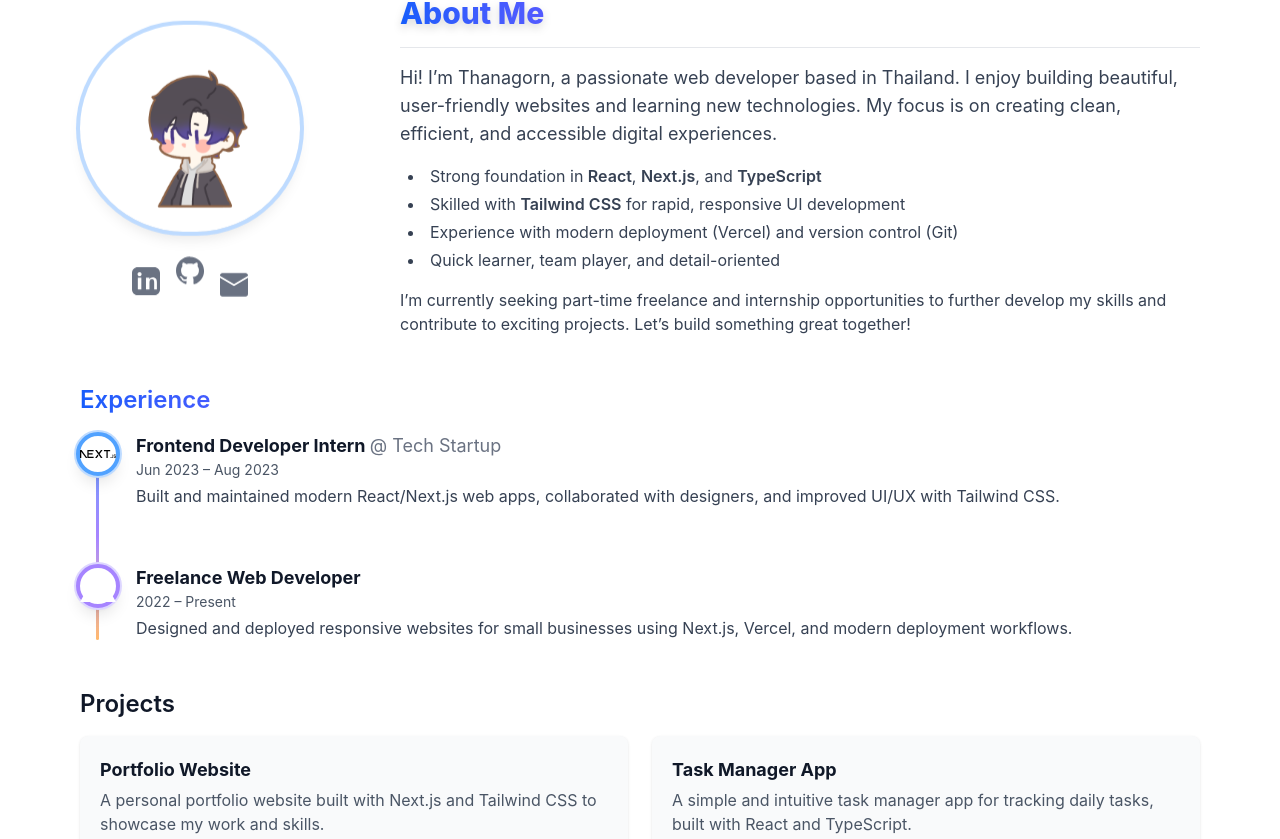
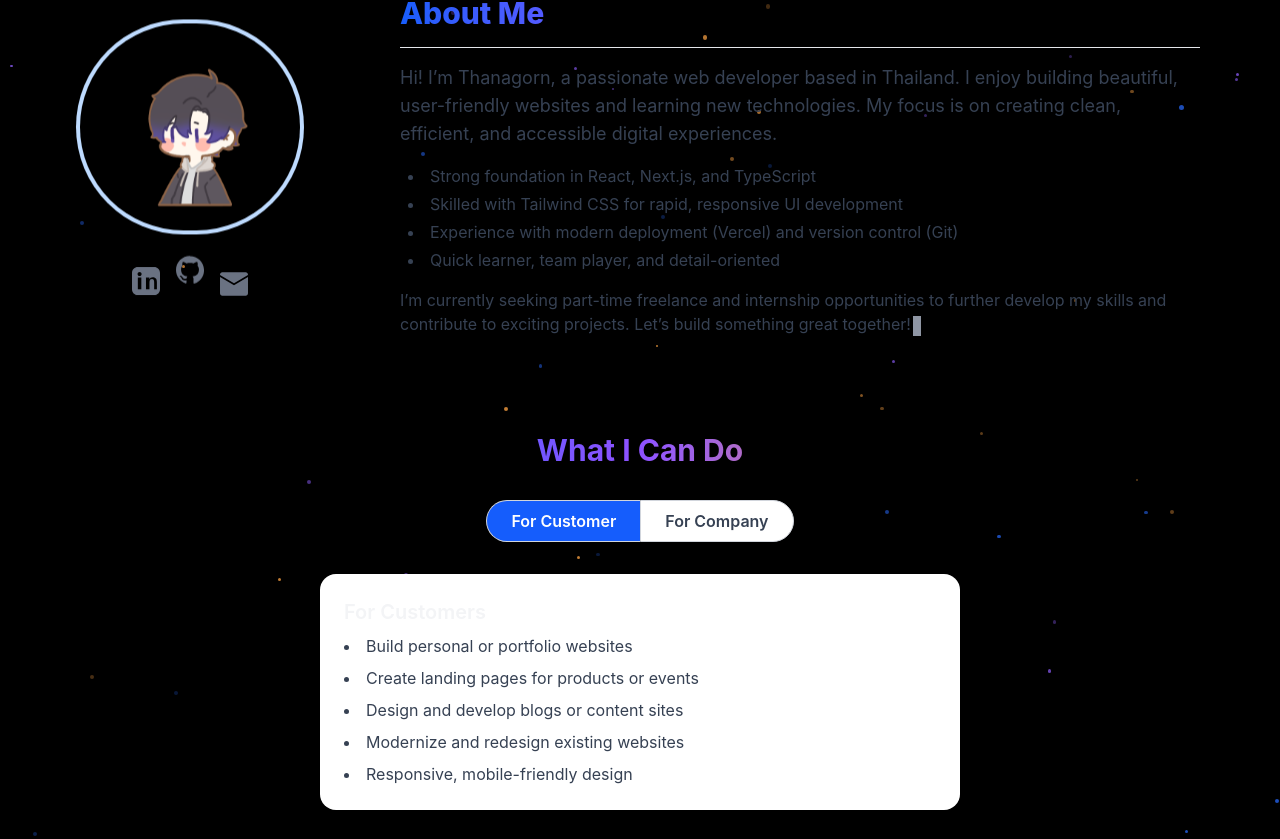
Before and after one commit to ArthurEZ/thanagorn-portfolio, a Next.js app: page / in a window 1280 px wide. Shown: the part 901-1740 px from the top of the page. Built offline with nearby package versions, Linux system fonts and the light colour scheme.

Commit message:
Enhance main page layout with starfield background and add WhatICanDoPage component; implement smooth visibility transitions in AboutSection using TypedText for dynamic text display.

```diff
--- a/src/app/components/AboutSection.tsx
+++ b/src/app/components/AboutSection.tsx
@@ -1,8 +1,38 @@
+"use client";
+
 import ProfileImage from "./commons/profileimage";
+import TypedText from "./commons/TypedText";
+import { useEffect, useRef, useState } from "react";
 
 export default function AboutSection() {
+  const sectionRef = useRef<HTMLDivElement>(null);
+  const [visible, setVisible] = useState(false);
+
+  useEffect(() => {
+    const section = sectionRef.current;
+    if (!section) return;
+    const observer = new window.IntersectionObserver(
+      ([entry]) => {
+        if (entry.isIntersecting) {
+          setVisible(false);
+          setTimeout(() => setVisible(true), 10);
+        } else {
+          setVisible(false);
+        }
+      },
+      { threshold: 0.3 }
+    );
+    observer.observe(section);
+    return () => observer.disconnect();
+  }, []);
+
   return (
-    <section id="about" className="w-full px-4 mobile:px-8 tablet:px-16 mb-12 pt-16 tablet:pt-24 flex justify-center">
+    <section
+      id="about"
+      ref={sectionRef}
+      className={`w-full px-4 mobile:px-8 tablet:px-16 mb-12 pt-16 tablet:pt-24 flex justify-center transition-all duration-700 ease-out ${visible ? "opacity-100 translate-y-0" : "opacity-0 translate-y-12"}`}
+      style={{ willChange: "opacity, transform" }}
+    >
       <div className="flex flex-col tablet:flex-row items-center tablet:items-center gap-25 w-full">
         <div className="flex flex-col items-center justify-center w-full tablet:w-auto h-full tablet:h-[220px] tablet:justify-center tablet:items-center">
           <ProfileImage />
@@ -12,17 +42,44 @@ export default function AboutSection() {
             About Me
           </h2>
           <div className="border-b border-gray-200 dark:border-gray-700 mb-4" />
-          <p className="text-gray-700 dark:text-gray-300 mb-4 text-lg">
-            Hi! I’m Thanagorn, a passionate web developer based in Thailand. I enjoy building beautiful, user-friendly websites and learning new technologies. My focus is on creating clean, efficient, and accessible digital experiences.
+          <p className="text-gray-700 dark:text-gray-300 mb-4 text-lg min-h-[4.5em]">
+            <TypedText
+              text="Hi! I’m Thanagorn, a passionate web developer based in Thailand. I enjoy building beautiful, user-friendly websites and learning new technologies. My focus is on creating clean, efficient, and accessible digital experiences."
+              start={visible}
+            />
           </p>
           <ul className="list-disc list-inside text-gray-700 dark:text-gray-300 mb-4 pl-2 space-y-1">
-            <li>Strong foundation in <span className="font-semibold">React</span>, <span className="font-semibold">Next.js</span>, and <span className="font-semibold">TypeScript</span></li>
-            <li>Skilled with <span className="font-semibold">Tailwind CSS</span> for rapid, responsive UI development</li>
-            <li>Experience with modern deployment (Vercel) and version control (Git)</li>
-            <li>Quick learner, team player, and detail-oriented</li>
+            <li>
+              <TypedText
+                text="Strong foundation in React, Next.js, and TypeScript"
+                start={visible}
+              />
+            </li>
+            <li>
+              <TypedText
+                text="Skilled with Tailwind CSS for rapid, responsive UI development"
+                start={visible}
+              />
+            </li>
+            <li>
+              <TypedText
+                text="Experience with modern deployment (Vercel) and version control (Git)"
+                start={visible}
+              />
+            </li>
+            <li>
+              <TypedText
+                text="Quick learner, team player, and detail-oriented"
+                start={visible}
+              />
+            </li>
           </ul>
           <p className="text-gray-700 dark:text-gray-300 text-base">
-            I’m currently seeking part-time freelance and internship opportunities to further develop my skills and contribute to exciting projects. Let’s build something great together!
+            <TypedText
+              text="I’m currently seeking part-time freelance and internship opportunities to further develop my skills and contribute to exciting projects. Let’s build something great together!"
+              start={visible}
+              stay={true}
+            />
           </p>
         </article>
       </div>
--- a/src/app/components/ExperienceSection.tsx
+++ b/src/app/components/ExperienceSection.tsx
@@ -5,10 +5,22 @@ export default function ExperienceSection() {
     <section className="w-full px-4 mobile:px-8 tablet:px-16 mb-12">
       <h2 className="text-2xl font-semibold mb-4 bg-gradient-to-r from-blue-600 via-violet-500 to-orange-500 bg-clip-text text-transparent">Experience</h2>
       <div className="relative pl-12">
+        <style>{`
+          @keyframes node-pulse-1 {
+            0%, 100% { transform: scale(1); }
+            50% { transform: scale(1.18); }
+          }
+          @keyframes node-pulse-2 {
+            0%, 100% { transform: scale(1); }
+            50% { transform: scale(1.12); }
+          }
+          .node-pulse-1 { animation: node-pulse-1 2.2s cubic-bezier(0.4,0,0.2,1) infinite; }
+          .node-pulse-2 { animation: node-pulse-2 2.7s cubic-bezier(0.4,0,0.2,1) infinite; }
+        `}</style>
         <div className="absolute left-4 top-0 bottom-0 w-[3px] bg-gradient-to-b from-blue-400 via-violet-400 to-orange-300 rounded-full" style={{ minHeight: '100%' }} />
         <ul className="flex flex-col gap-14">
-          <li className="relative flex items-start gap-6 group">
-            <div className="absolute left-[-52px] top-0 w-11 h-11 rounded-full bg-white border-4 border-blue-400 shadow-lg ring-2 ring-blue-200 dark:ring-violet-700 z-10 flex items-center justify-center transition-transform group-hover:scale-110 group-hover:ring-4">
+          <li className="relative flex items-start gap-6">
+            <div className="absolute left-[-52px] top-0 w-11 h-11 rounded-full bg-white border-4 border-blue-400 shadow-lg ring-2 ring-blue-200 dark:ring-violet-700 z-10 flex items-center justify-center node-pulse-1">
               <Image src="/next.svg" alt="Next.js" width={36} height={36} />
             </div>
             <div className="ml-2">
@@ -17,8 +29,8 @@ export default function ExperienceSection() {
               <p className="text-gray-700 dark:text-gray-300 mt-1">Built and maintained modern React/Next.js web apps, collaborated with designers, and improved UI/UX with Tailwind CSS.</p>
             </div>
           </li>
-          <li className="relative flex items-start gap-6 group">
-            <div className="absolute left-[-52px] top-0 w-11 h-11 rounded-full bg-white border-4 border-violet-400 shadow-lg ring-2 ring-violet-200 dark:ring-violet-600 z-10 flex items-center justify-center transition-transform group-hover:scale-110 group-hover:ring-4">
+          <li className="relative flex items-start gap-6">
+            <div className="absolute left-[-52px] top-0 w-11 h-11 rounded-full bg-white border-4 border-violet-400 shadow-lg ring-2 ring-violet-200 dark:ring-violet-600 z-10 flex items-center justify-center node-pulse-2">
               <Image src="/vercel.svg" alt="Vercel" width={36} height={36} />
             </div>
             <div className="ml-2">
--- /dev/null
+++ b/src/app/components/WhatICanDoPage/ForCompany.tsx
@@ -0,0 +1,14 @@
+export default function ForCompany() {
+  return (
+    <div>
+      <h2 className="text-xl font-semibold mb-2">For Companies</h2>
+      <ul className="list-disc list-inside space-y-2 text-gray-700 dark:text-gray-300">
+        <li>Develop internal dashboards and admin panels</li>
+        <li>Build and maintain company websites</li>
+        <li>Integrate APIs and third-party services</li>
+        <li>Optimize performance and accessibility</li>
+        <li>Collaborate with teams for scalable solutions</li>
+      </ul>
+    </div>
+  );
+}
--- /dev/null
+++ b/src/app/components/WhatICanDoPage/ForCustomer.tsx
@@ -0,0 +1,14 @@
+export default function ForCustomer() {
+  return (
+    <div>
+      <h2 className="text-xl font-semibold mb-2">For Customers</h2>
+      <ul className="list-disc list-inside space-y-2 text-gray-700 dark:text-gray-300">
+        <li>Build personal or portfolio websites</li>
+        <li>Create landing pages for products or events</li>
+        <li>Design and develop blogs or content sites</li>
+        <li>Modernize and redesign existing websites</li>
+        <li>Responsive, mobile-friendly design</li>
+      </ul>
+    </div>
+  );
+}
--- /dev/null
+++ b/src/app/components/WhatICanDoPage/WhatICanDoPage.tsx
@@ -0,0 +1,32 @@
+"use client";
+
+import { useState } from "react";
+import ForCustomer from "./ForCustomer";
+import ForCompany from "./ForCompany";
+
+export default function WhatICanDoPage() {
+  const [tab, setTab] = useState<"customer" | "company">("customer");
+
+  return (
+    <section className="w-full max-w-2xl mx-auto px-4 py-12">
+      <h1 className="text-3xl font-bold mb-8 text-center bg-gradient-to-r from-blue-600 via-violet-500 to-orange-500 bg-clip-text text-transparent">What I Can Do</h1>
+      <div className="flex justify-center mb-8">
+        <button
+          className={`px-6 py-2 rounded-l-full border border-r-0 border-gray-300 dark:border-gray-700 font-semibold transition-colors duration-200 focus:outline-none ${tab === "customer" ? "bg-blue-600 text-white" : "bg-white dark:bg-black text-gray-700 dark:text-gray-300 hover:bg-gray-100 dark:hover:bg-gray-800"}`}
+          onClick={() => setTab("customer")}
+        >
+          For Customer
+        </button>
+        <button
+          className={`px-6 py-2 rounded-r-full border border-gray-300 dark:border-gray-700 font-semibold transition-colors duration-200 focus:outline-none ${tab === "company" ? "bg-violet-600 text-white" : "bg-white dark:bg-black text-gray-700 dark:text-gray-300 hover:bg-gray-100 dark:hover:bg-gray-800"}`}
+          onClick={() => setTab("company")}
+        >
+          For Company
+        </button>
+      </div>
+      <div className="bg-white dark:bg-black/60 rounded-2xl shadow p-6 min-h-[180px] transition-colors duration-300">
+        {tab === "customer" ? <ForCustomer /> : <ForCompany />}
+      </div>
+    </section>
+  );
+}
--- /dev/null
+++ b/src/app/components/commons/TypedText.tsx
@@ -0,0 +1,34 @@
+import { useEffect, useState } from "react";
+
+export default function TypedText({ text, start, className = "", stay }: { text: string; start: boolean; className?: string, stay?: boolean}) {
+  const [typed, setTyped] = useState("");
+  useEffect(() => {
+    if (!start) {
+      setTyped("");
+      return;
+    }
+    setTyped("");
+    let i = 0;
+    const interval = setInterval(() => {
+      setTyped((prev) => {
+        if (i <= text.length) {
+          i++;
+          return text.slice(0, i);
+        } else {
+          clearInterval(interval);
+          return prev;
+        }
+      });
+    }, 12);
+    return () => clearInterval(interval);
+  }, [start, text]);
+  return (
+    <span className={className}>
+      {typed}
+      <span
+        className="inline-block w-2 h-5 align-middle bg-gray-400 dark:bg-gray-600 animate-pulse ml-0.5"
+        style={{ visibility: (typed.length < text.length || stay) ? "visible" : "hidden" }}
+      />
+    </span>
+  );
+}
--- a/src/app/components/commons/profileimage.tsx
+++ b/src/app/components/commons/profileimage.tsx
@@ -32,7 +32,7 @@ export default function ProfileImage() {
         alt="Profile picture"
         width={220}
         height={220}
-        className="rounded-full shadow-lg object-cover flex-shrink-0 ring-4 ring-blue-200 dark:ring-violet-700 mb-4 tablet:mb-0"
+        className="rounded-full shadow-lg object-cover flex-shrink-0 ring-4 ring-blue-200 dark:ring-violet-700 mb-4 tablet:mb-0 bg-black"
         priority
       />
       <div className="flex flex-row gap-4 mt-10">
--- a/src/app/page.tsx
+++ b/src/app/page.tsx
@@ -1,6 +1,7 @@
 import dynamic from "next/dynamic";
 import { Suspense } from "react";
 import Loading from "./components/loadingPage";
+import WhatICanDoPage from "./components/WhatICanDoPage/WhatICanDoPage";
 
 const HeroSection = dynamic(() => import("./components/HeroSection"));
 const AboutSection = dynamic(() => import("./components/AboutSection"));
@@ -9,15 +10,61 @@ const ProjectsSection = dynamic(() => import("./components/ProjectsSection"));
 const ContactSection = dynamic(() => import("./components/ContactSection"));
 const FooterSection = dynamic(() => import("./components/FooterSection"));
 
-
 export default function Home() {
+  const starColors = ["#2563eb", "#8b5cf6", "#f59e42"];
   return (
-    <main className="min-h-screen bg-white dark:bg-black text-gray-900 dark:text-gray-100 flex flex-col items-center px-4">
+    <main className="min-h-screen bg-black text-gray-100 flex flex-col items-center px-4 relative overflow-hidden">
+      {/* Starfield background */}
+      <style>{`
+        .starfield {
+          position: absolute;
+          inset: 0;
+          z-index: 0;
+          pointer-events: none;
+        }
+        .star {
+          position: absolute;
+          border-radius: 9999px;
+          opacity: 0.8;
+          animation: twinkle 2.5s infinite ease-in-out;
+        }
+        @keyframes twinkle {
+          0%, 100% { opacity: 0.8; }
+          50% { opacity: 0.2; }
+        }
+      `}</style>
+      <div className="starfield">
+        {Array.from({ length: 160 }).map((_, i) => {
+          const size = Math.random() * 2 + 2.5;
+          const top = Math.random() * 100;
+          const left = Math.random() * 100;
+          const delay = Math.random() * 2;
+          const color = starColors[Math.floor(Math.random() * starColors.length)];
+          return (
+            <div
+              key={i}
+              className="star"
+              style={{
+                width: `${size}px`,
+                height: `${size}px`,
+                top: `${top}%`,
+                left: `${left}%`,
+                animationDelay: `${delay}s`,
+                background: color,
+              }}
+            />
+          );
+        })}
+      </div>
+      <div className="relative z-10 w-full flex flex-col items-center">
         <Suspense fallback={<Loading />}>
           <HeroSection />
         </Suspense>
         <Suspense fallback={<Loading />}>
           <AboutSection />
+        </Suspense>
+        <Suspense fallback={<Loading />}>
+          <WhatICanDoPage />
         </Suspense>
         <Suspense fallback={<Loading />}>
           <SkillsSection />
@@ -31,6 +78,7 @@ export default function Home() {
         <Suspense fallback={<Loading />}>
           <FooterSection />
         </Suspense>
+      </div>
     </main>
   );
 }
```
Lines whose indentation alone changed are shown as unchanged.
